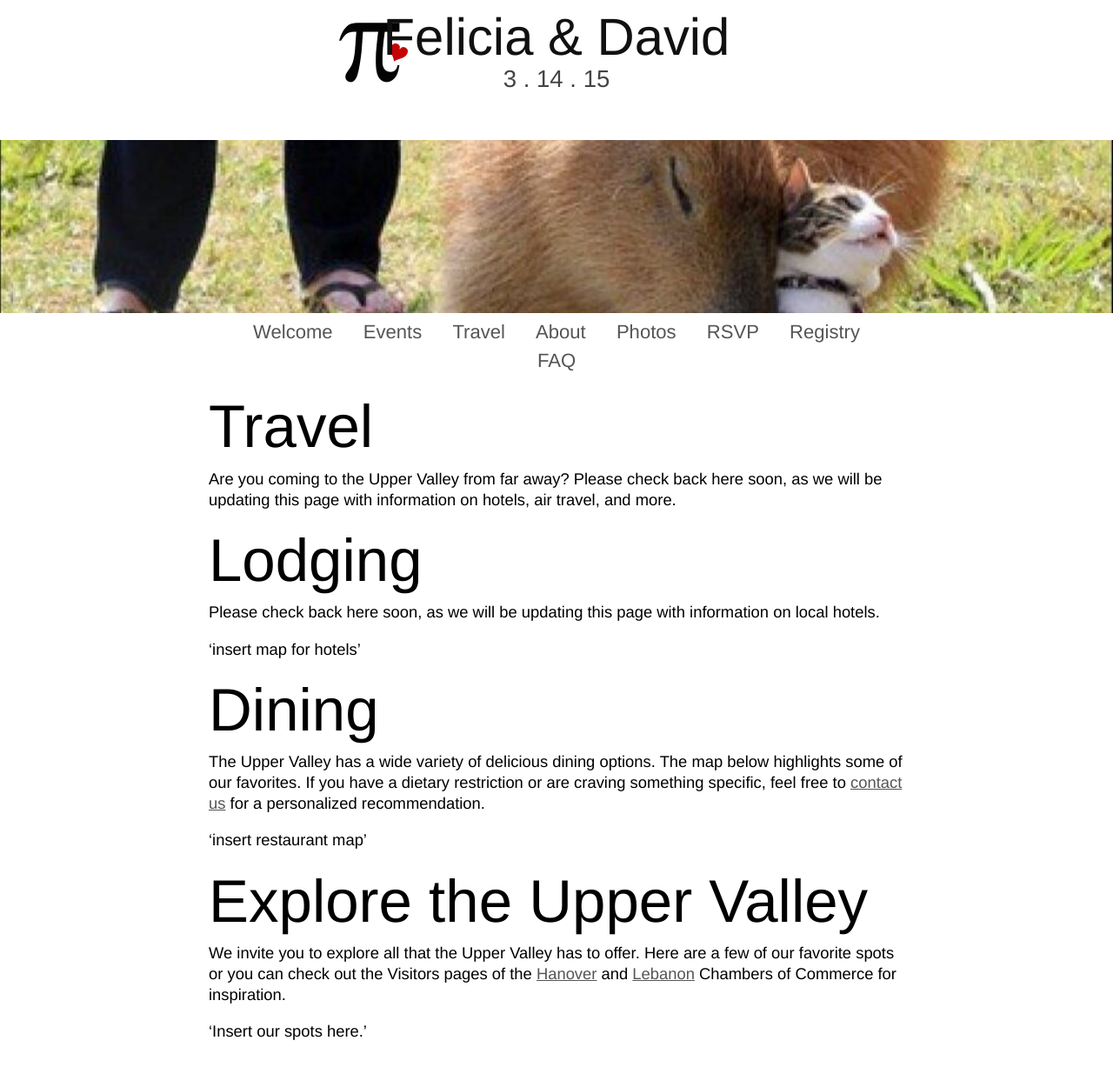
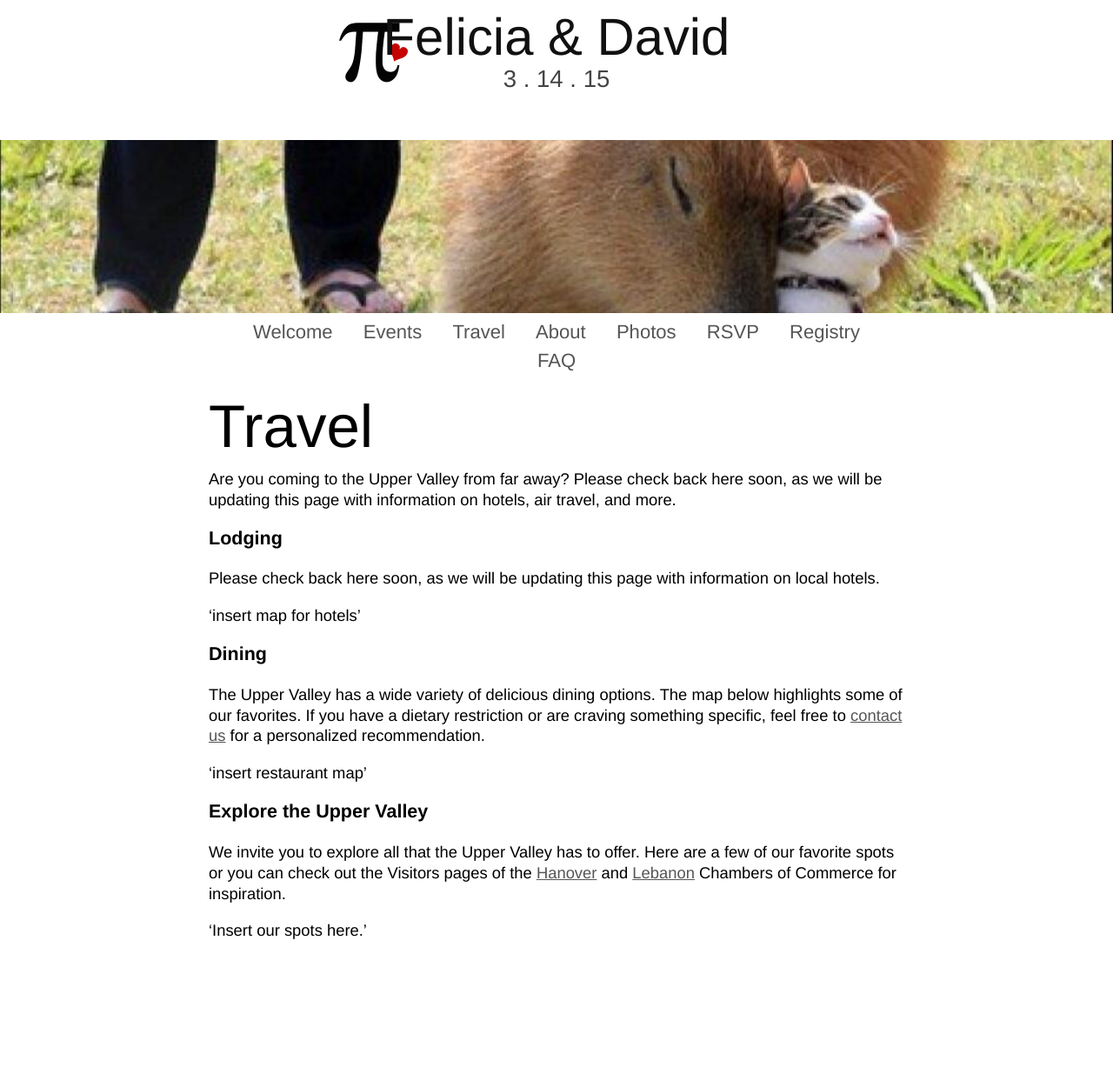
Before and after one commit to dnschnur/piday.github.com, a Jekyll site: the page built from travel/index.md, in a window 1280 px wide. Shown: the top 1235 px of the page at 87% size. Built offline with Jekyll 4.4.1, drawn with Linux system fonts in a browser that asks for light colours; nearby versions of some CDN libraries.

```diff
--- a/travel/index.md
+++ b/travel/index.md
@@ -7,14 +7,14 @@ layout: default
 Are you coming to the Upper Valley from far away? Please check back here soon, as we will be updating this page with information on hotels, air travel, and more.
 
 
-## Lodging ##
+### Lodging ###
 
 Please check back here soon, as we will be updating this page with information on local hotels.
 
 'insert map for hotels'
 
 
-## Dining ##
+### Dining ###
 
 The Upper Valley has a wide variety of delicious dining options. The map below highlights some of our favorites. If you have a dietary restriction or are craving something specific, feel free to [contact us](/about/contact.html) for a personalized recommendation.
 
@@ -22,7 +22,7 @@ The Upper Valley has a wide variety of delicious dining options. The map below h
 
 
 
-## Explore the Upper Valley ##
+### Explore the Upper Valley ###
 
 We invite you to explore all that the Upper Valley has to offer. Here are a few of our favorite spots or you can check out the Visitors pages of the [Hanover](http://www.hanoverchamber.org/index.php?id=178&page=Hanover%20Area%20Chamber%20of%20Commerce%20-%20Visitors) and [Lebanon](http://lebanonchamber.com/visitors/) Chambers of Commerce for inspiration.
 
```
